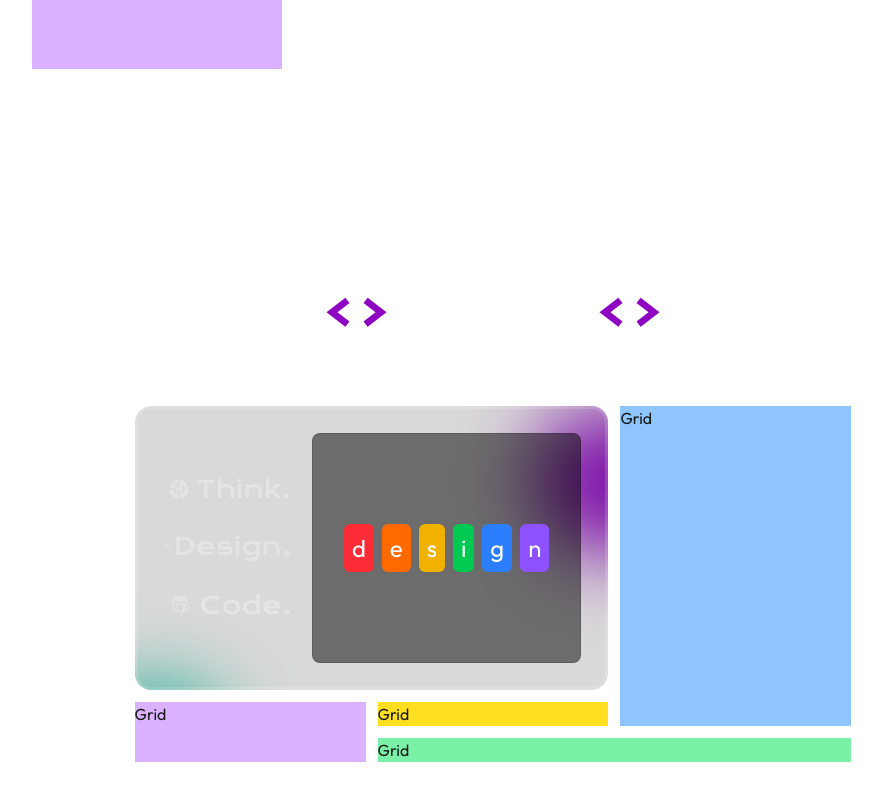
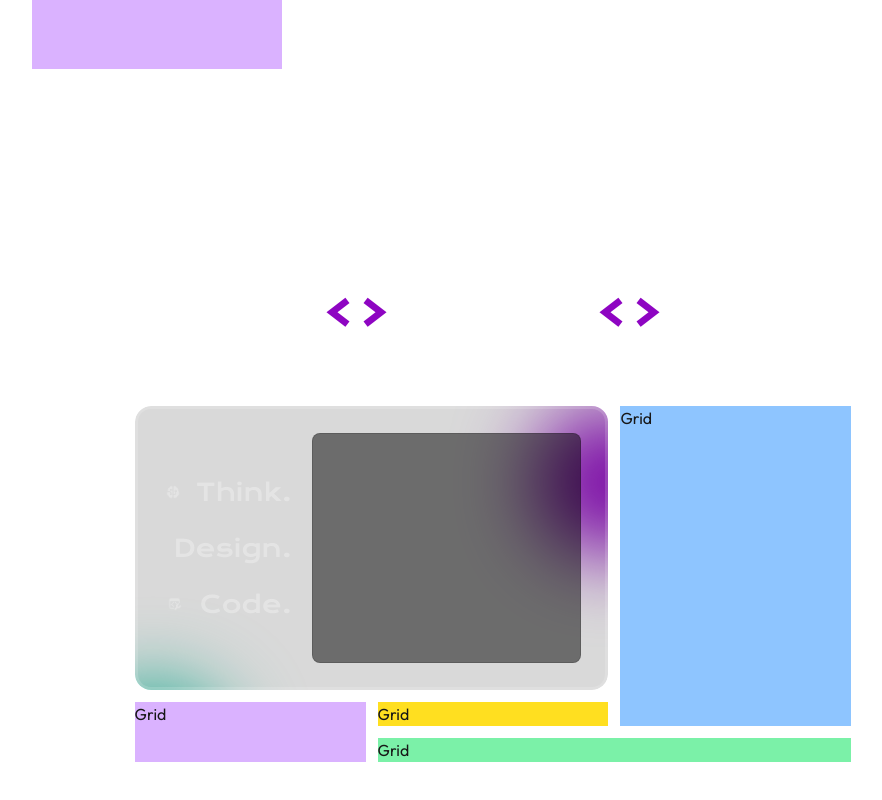
Before and after one commit to alea-progaming/portfolio, a Next.js app in the folder my-portfolio/: page / in a window 1280 px wide. Shown: the part 1158-1958 px from the top of the page, without its empty margins (147-1029 px from the left). Built offline with nearby package versions, Linux system fonts and the light colour scheme.

Commit message:
feat(Item1 in Bento Grid): Fixed hover effect, corresponse div containers to Think, Design and Code texts

```diff
--- a/my-portfolio/app/components/BentoItems/Item1.tsx
+++ b/my-portfolio/app/components/BentoItems/Item1.tsx
@@ -5,123 +5,112 @@ import Image from "next/image";
 import { useState } from "react";
 
 const Item1 = () => {
-  const [highlighted, setHighlighted] = useState<
-    "think" | "design" | "code" | null
-  >(null);
+  const MotionImage = motion(Image);
+  const [hovered, setHovered] = useState<"think" | "design" | "code" | null>(
+    null
+  );
+  const [selected, setSelected] = useState<"think" | "design" | "code" | null>(
+    null
+  );
 
-  const toggleHighlight = (item: "think" | "design" | "code") => {
-    setHighlighted((prev) => (prev === item ? null : item));
-  };
-
-  const containerVariants = {
-    hidden: {},
-    show: {
-      transition: {
-        staggerChildren: 0.15,
+  const imageMap = {
+    think: {
+      highlighted: assets.think_highlighted,
+      notHighlighted: assets.think_notHighlighted,
     },
+    design: {
+      highlighted: assets.design_highlighted,
+      notHighlighted: assets.design_notHighlighted,
+    },
+    code: {
+      highlighted: assets.code_highlighted,
+      notHighlighted: assets.code_notHighlighted,
     },
   };
 
-  const itemVariants = {
-    hidden: { y: -100, opacity: 0 },
-    show: {
-      y: 0,
-      opacity: 1,
-      transition: {
-        stiffness: 300,
-        damping: 20,
-      },
-    },
-  };
+  const current = hovered ?? selected;
 
   return (
     <div className="bg-black/15 text-white h-full rounded-2xl border-3 border-white/15">
       <div className="flex items-center justify-center p-6 gap-5">
+        {/* Words + Icons */}
         <div className="font-kronaOne flex flex-col gap-6">
+          {["think", "design", "code"].map((item) => (
             <div
-            className={`flex items-center cursor-pointer ${
-              highlighted === "think" ? "opacity-100" : "opacity-30"
+              key={item}
+              className={`flex items-center cursor-pointer transition-opacity duration-200 ${
+                current === item ? "opacity-100" : "opacity-30"
               }`}
-            onClick={() => toggleHighlight("think")}
+              onMouseEnter={() => setHovered(item as typeof hovered)}
+              onMouseLeave={() => {
+                setHovered(null);
+                setSelected(item as typeof selected); // store the last hovered item
+              }}
             >
-            <span>
+              <span className="mr-3">
                 <Image
                   src={
-                  highlighted === "think"
-                    ? assets.think_highlighted
-                    : assets.think_notHighlighted
+                    current === item
+                      ? imageMap[item as keyof typeof imageMap].highlighted
+                      : imageMap[item as keyof typeof imageMap].notHighlighted
                   }
-                alt="think"
-                className="mr-3"
+                  alt={item}
                 />
               </span>
-            <p className="text-2xl">Think.</p>
+              <p className="text-2xl capitalize">{item}.</p>
             </div>
-          <div
-            className={`flex items-center cursor-pointer ${
-              highlighted === "design" ? "opacity-100" : "opacity-30"
-            }`}
-            onClick={() => toggleHighlight("design")}
-          >
-            <span>
-              <Image
-                src={
-                  highlighted === "design"
-                    ? assets.design_highlighted
-                    : assets.design_notHighlighted
-                }
-                alt="design"
-                className="mr-3"
-              />
-            </span>
-            <p className="text-2xl">Design.</p>
+          ))}
         </div>
-          <div
-            className={`flex items-center cursor-pointer ${
-              highlighted === "code" ? "opacity-100" : "opacity-30"
-            }`}
-            onClick={() => toggleHighlight("code")}
-          >
-            <span>
-              <Image
-                src={
-                  highlighted === "code"
-                    ? assets.code_highlighted
-                    : assets.code_notHighlighted
-                }
-                alt="code"
-                className="mr-3"
-              />
-            </span>
-            <p className="text-2xl">Code.</p>
-          </div>
-        </div>
+
+        {/* Animation Display Box */}
         <div className="relative w-[400px] h-[230px] bg-black/50 rounded-lg border-black/15 border-1 overflow-hidden">
-          {/* THINK animation container*/}
-          {/* <MotionImage
+          {/* THINK animation */}
+          {current === "think" && (
+            <MotionImage
               src={assets.thinkPNG}
               alt="Think animation"
               width={500}
               height={500}
-            initial={{ y: -100, opacity: 0 }}
-            animate={{ y: 0, opacity: [1, 0.8, 0.3, 0.8, 0.5, 1] }}
-            transition={{ duration: 1 }}
+              initial={{ clipPath: "inset(0% 0% 100% 0%)", opacity: 0 }}
+              animate={{ clipPath: "inset(0% 0% 0% 0%)", opacity: 1 }}
+              transition={{ duration: 1, ease: "easeOut" }}
               className="absolute w-[90%] top-[5%] left-[5%]"
-          /> */}
+            />
+          )}
 
-          {/* DESIGN animation container */}
+          {/* DESIGN animation */}
+          {current === "design" && (
             <div className="relative flex h-full justify-center items-center">
               <motion.div
                 className="flex text-2xl gap-2"
-              variants={containerVariants}
+                variants={{
+                  hidden: {},
+                  show: {
+                    transition: {
+                      staggerChildren: 0.1,
+                      delayChildren: 0.2,
+                    },
+                  },
+                }}
                 initial="hidden"
                 animate="show"
               >
                 {["d", "e", "s", "i", "g", "n"].map((char, index) => (
                   <motion.div
                     key={index}
-                  variants={itemVariants}
-                  className={`p-2 rounded-md  ${
+                    variants={{
+                      hidden: { opacity: 0, y: 30 },
+                      show: {
+                        opacity: 1,
+                        y: 0,
+                        transition: {
+                          type: "spring",
+                          stiffness: 300,
+                          damping: 20,
+                        },
+                      },
+                    }}
+                    className={`p-2 rounded-md shadow-md text-white ${
                       [
                         "bg-red-500",
                         "bg-orange-500",
@@ -137,14 +126,17 @@ const Item1 = () => {
                 ))}
               </motion.div>
             </div>
+          )}
 
-          {/* CODE animation container*/}
-          {/* <div className="flex items-center pl-2 gap-1 bg-purple-500 w-full h-8">
+          {/* CODE animation */}
+          {current === "code" && (
+            <>
+              <div className="flex items-center pl-2 gap-1 bg-purple-500 w-full h-8">
                 <div className="w-4 h-4 rounded-full bg-[#ff605c]"></div>
                 <div className="w-4 h-4 rounded-full bg-[#ffbd44]"></div>
                 <div className="w-4 h-4 rounded-full bg-[#00ca4e]"></div>
               </div>
-          <pre className="px-3">
+              <pre className="px-3 text-sm pt-2">
                 <code>
                   {`let count = 0
 function lifeStartsAt() {
@@ -155,15 +147,19 @@ const Item1 = () => {
   }
 }`}
                 </code>
-          </pre> */}
+              </pre>
+            </>
+          )}
         </div>
       </div>
+
+      {/* Decorative Blobs */}
       <div className="relative blur-2xl -z-10">
-        {/* Blobs */}
         <div className="absolute size-[150px] top-0 -left-15 bg-[#05C29F] rounded-full" />
         <div className="absolute size-[150px] -top-70 -right-20 bg-[#8E05C2] rounded-full" />
       </div>
     </div>
   );
 };
+
 export default Item1;
```
Lines whose indentation alone changed are shown as unchanged.
